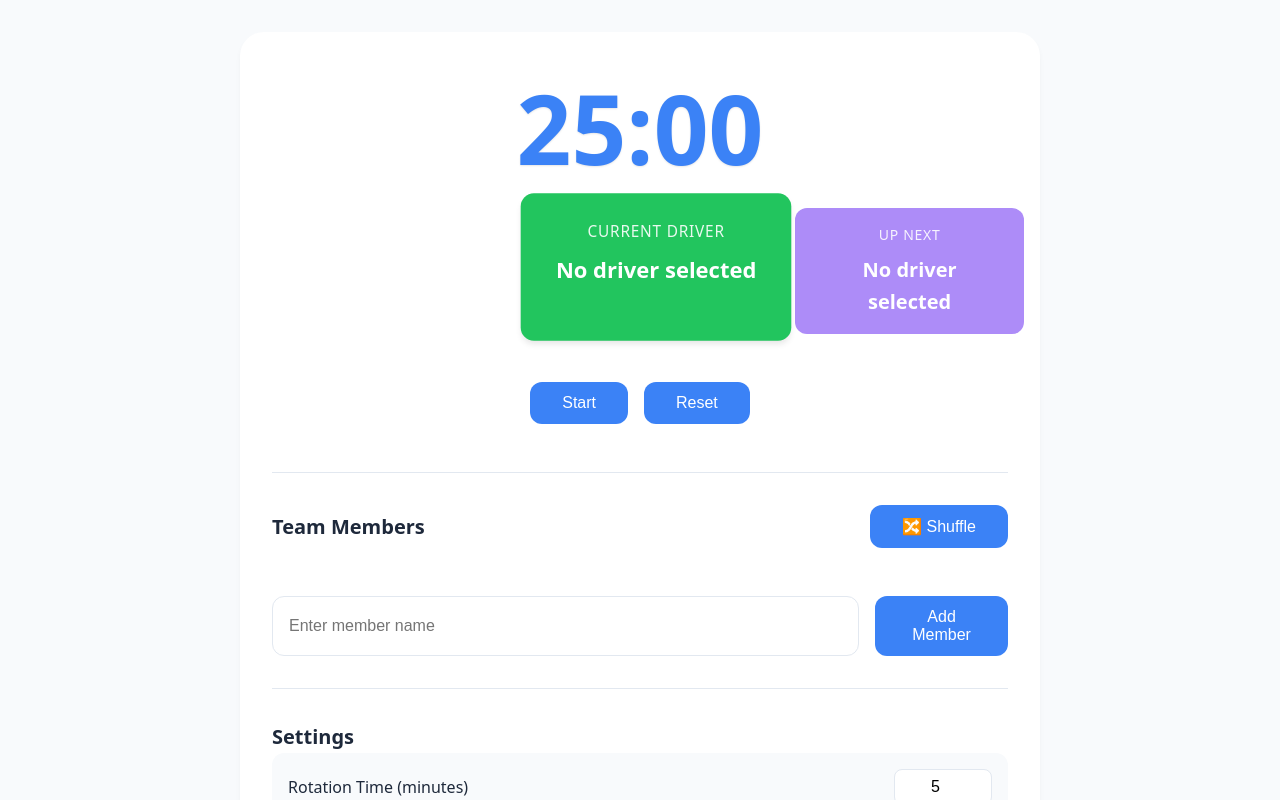
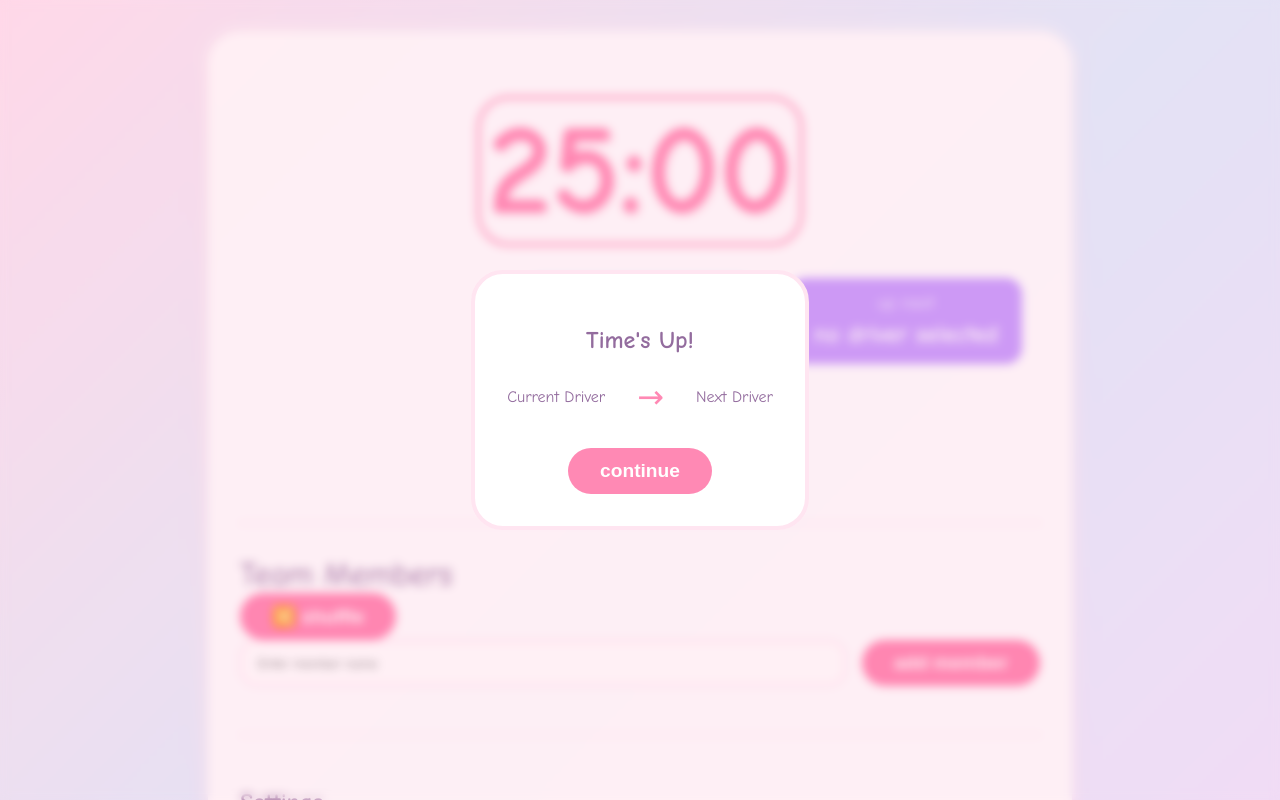
Before and after one commit to limklister/mob-timer, a plain HTML site: page index.html in a window 1280 px wide. Shown: the top 800 px of the page. Drawn offline with Linux system fonts and the light colour scheme.

Commit message:
feat: cuter style

```diff
--- a/styles.css
+++ b/styles.css
@@ -1,37 +1,57 @@
 :root {
-    --primary-color: #3b82f6;
-    --success-color: #22c55e;
-    --next-color: #8b5cf6;
-    --background-color: #f8fafc;
+    --primary-color: #FF89B4;  /* Softer Pink */
+    --success-color: #89E4FF;  /* Light Blue */
+    --next-color: #C89FFF;     /* Soft Purple */
+    --background-color: #F8F0FF; /* Very Light Purple */
     --surface-color: #ffffff;
-    --text-color: #1e293b;
-    --border-color: #e2e8f0;
-    --hover-color: #2563eb;
-    --transition-speed: 0.2s;
+    --text-color: #936C9E;     /* Muted Purple */
+    --border-color: #FFE5F1;   /* Light Pink */
+    --hover-color: #FF6B9F;    /* Brighter Pink */
+    --transition-speed: 0.3s;
 }
 
 body {
-    font-family: system-ui, -apple-system, "Segoe UI", Roboto, sans-serif;
-    max-width: 800px;
-    margin: 0 auto;
+    font-family: "Comic Sans MS", "Comic Sans", cursive;
+    background: linear-gradient(
+        135deg,
+        #FFE5F1 0%,
+        #E0F0FF 50%,
+        #F5E6FF 100%
+    );
+    min-height: 100vh;
+    margin: 0;
     padding: 2rem;
-    line-height: 1.6;
-    background-color: var(--background-color);
     color: var(--text-color);
 }
 
 .container {
-    background-color: var(--surface-color);
-    border-radius: 1.5rem;
+    background-color: rgba(255, 255, 255, 0.95);
+    border-radius: 2rem;
     padding: 3rem 2rem;
-    box-shadow: 0 4px 6px -1px rgb(0 0 0 / 0.05);
+    box-shadow:
+        0 10px 30px -10px rgba(255, 107, 159, 0.2),
+        0 0 20px rgba(255, 255, 255, 0.8);
+    position: relative;
+    overflow: hidden;
+    max-width: 800px;
+    margin: 0 auto;
 }
 
-h2 {
-    color: var(--text-color);
-    font-weight: 600;
-    font-size: 1.25rem;
-    margin: 0;
+#timer {
+    font-size: 8rem;
+    font-weight: bold;
+    color: var(--primary-color);
+    line-height: 1;
+    margin: 1rem 0 2rem;
+    text-shadow: 3px 3px 0px rgba(255, 107, 159, 0.2);
+    background: none;
+    -webkit-background-clip: unset;
+    -webkit-text-fill-color: unset;
+    position: relative;
+    padding: 0.5rem;
+    border: 3px solid var(--primary-color);
+    border-radius: 2rem;
+    display: inline-block;
 }
 
 .timer-section {
@@ -40,16 +60,8 @@ h2 {
     display: flex;
     flex-direction: column;
     align-items: center;
-}
-
-#timer {
-    font-size: 6rem;
-    font-weight: 700;
-    font-variant-numeric: tabular-nums;
-    color: var(--primary-color);
-    text-shadow: 0 1px 2px rgba(0, 0, 0, 0.1);
-    margin-bottom: 1.5rem;
-    line-height: 1;
+    justify-content: center;
+    width: 100%;
 }
 
 .driver-display {
@@ -59,178 +71,117 @@ h2 {
     width: 100%;
     max-width: 800px;
     margin: 0 auto 2rem;
-    padding: 0 1rem;
+    padding: 0;
+    justify-items: center;
 }
 
 .driver-card {
-    background-color: var(--success-color);
-    color: white;
+    border: none;
+    box-shadow: none;
+    transform-style: preserve-3d;
+    transition: all 0.4s cubic-bezier(0.175, 0.885, 0.32, 1.275);
     padding: 1rem 1.5rem;
-    border-radius: 0.75rem;
-    transition: all var(--transition-speed) ease-in-out;
+    border-radius: 1rem;
+    text-transform: lowercase;
 }
 
-.driver-card.hidden {
-    visibility: hidden;
+.driver-card .driver-label {
+    font-size: 1rem;
+    text-transform: lowercase;
+    letter-spacing: 0.05em;
+    margin-bottom: 0.5rem;
+    opacity: 1;
+    font-weight: 500;
+    color: white;
+}
+
+.driver-card .driver-name {
+    font-weight: 600;
+    font-size: 1.5rem;
+    color: white;
+    text-transform: lowercase;
+}
+
+.driver-card:hover {
+    transform: none;
+}
+
+.driver-card.current {
+    background: var(--success-color);
+    transform: none;
 }
 
 .driver-card.next {
-    background-color: var(--next-color);
-    opacity: 0.7;
-    font-size: 0.9em;
-    margin-top: 0.5rem;
-    justify-self: flex-start;
+    background: var(--next-color);
+    opacity: 1;
 }
 
-.driver-card.current {
-    grid-column: 2;
-    transform: scale(1.1);
-    box-shadow: 0 4px 6px -1px rgb(0 0 0 / 0.1);
-    padding: 1.5rem 2rem;
-    z-index: 1;
+.team-section {
+    margin-top: 3rem;
+    padding-top: 2rem;
+    border-top: 2px dashed var(--border-color);
 }
 
-.driver-label {
-    font-size: 0.875rem;
-    text-transform: uppercase;
-    letter-spacing: 0.05em;
-    margin-bottom: 0.5rem;
-    opacity: 0.9;
-    font-weight: 500;
+.team-header h2 {
+    font-size: 2rem;
+    color: var(--text-color);
+    margin: 0;
+    font-weight: normal;
 }
 
-.driver-name {
-    font-weight: 600;
-    font-size: 1.25rem;
+button {
+    background: var(--primary-color);
+    border-radius: 2rem;
+    padding: 0.75rem 2rem;
+    color: white;
+    font-weight: bold;
+    box-shadow: none;
+    border: none;
+    transform-style: preserve-3d;
+    transition: all 0.3s ease;
+    cursor: pointer;
+    text-transform: lowercase;
+    font-size: 1.2rem;
 }
 
-/* Modal styles */
-.modal {
-    display: none;
-    position: fixed;
-    top: 0;
-    left: 0;
-    width: 100%;
-    height: 100%;
-    background-color: rgba(0, 0, 0, 0.5);
-    z-index: 100;
-    align-items: center;
-    justify-content: center;
+button:hover {
+    transform: translateY(-2px);
+    box-shadow: 0 4px 0 var(--hover-color);
 }
 
-.modal-content {
-    background-color: var(--surface-color);
-    padding: 2rem;
-    border-radius: 1rem;
-    max-width: 500px;
-    width: 90%;
-    text-align: center;
-    box-shadow: 0 10px 15px -3px rgb(0 0 0 / 0.1);
+button:active {
+    transform: translateY(0);
+    box-shadow: none;
 }
 
-.modal-content h2 {
-    font-size: 1.5rem;
-    margin-bottom: 1.5rem;
-    color: var(--text-color);
-}
-
-.driver-switch-info {
-    display: flex;
-    align-items: center;
-    justify-content: center;
-    gap: 1.5rem;
-    margin-bottom: 2rem;
-}
-
-.switch-driver {
-    padding: 1rem 1.5rem;
-    border-radius: 0.75rem;
-    min-width: 150px;
-}
-
-.switch-driver.current {
-    background-color: var(--success-color);
-    color: white;
-}
-
-.switch-driver.next {
-    background-color: var(--next-color);
-    color: white;
-}
-
-.switch-arrow {
-    font-size: 2.5rem;
-    color: var(--text-color);
-    opacity: 0.5;
-}
-
-#continueBtn {
-    background-color: var(--primary-color);
-    color: white;
-    padding: 1rem 2rem;
-    border-radius: 0.75rem;
-    border: none;
-    font-size: 1rem;
-    font-weight: 500;
-    cursor: pointer;
-    transition: all var(--transition-speed) ease-in-out;
-}
-
-#continueBtn:hover {
-    background-color: var(--hover-color);
-    transform: translateY(-1px);
-}
-
-.switch-driver .driver-name {
-    margin-top: 0.5rem;
+.remove-member {
+    background: #ff8aa4;
+    padding: 0.5rem 1rem;
+    font-size: 0.875rem;
 }
 
 .timer-controls {
     display: flex;
+    gap: 1rem;
     justify-content: center;
-    gap: 1rem;
-    margin-top: 1rem;
+    margin-top: 2rem;
 }
 
-.team-header {
+.settings-section {
+    margin-top: 3rem;
+    padding-top: 2rem;
+    border-top: 2px dashed var(--border-color);
+}
+
+.setting {
+    background: linear-gradient(to right, var(--background-color), white);
+    border-radius: 1rem;
+    border: 2px solid var(--border-color);
+    padding: 1rem 1.5rem;
+    margin-bottom: 1rem;
     display: flex;
     justify-content: space-between;
     align-items: center;
-    margin-bottom: 1.5rem;
-}
-
-button {
-    padding: 0.75rem 2rem;
-    background-color: var(--primary-color);
-    color: white;
-    border: none;
-    border-radius: 0.75rem;
-    cursor: pointer;
-    font-weight: 500;
-    font-size: 1rem;
-    transition: all var(--transition-speed) ease-in-out;
-    display: inline-flex;
-    align-items: center;
-    gap: 0.5rem;
-}
-
-button:hover {
-    background-color: var(--hover-color);
-    transform: translateY(-1px);
-}
-
-button:active {
-    transform: translateY(0);
-}
-
-.setting {
-    display: flex;
-    justify-content: space-between;
-    align-items: center;
-    margin-bottom: 1rem;
-    padding: 1rem;
-    background-color: var(--background-color);
-    border-radius: 0.75rem;
 }
 
 .setting label {
@@ -238,62 +189,111 @@ button:active {
     color: var(--text-color);
 }
 
-.setting input[type="number"] {
-    width: 80px;
-    padding: 0.5rem;
-    border: 1px solid var(--border-color);
-    border-radius: 0.5rem;
-    font-size: 1rem;
+input[type="text"],
+input[type="number"] {
+    border: 2px solid var(--border-color);
+    border-radius: 1rem;
+    padding: 0.75rem 1rem;
+    font-family: inherit;
+    transition: all 0.3s ease;
+    background: white;
+    color: var(--text-color);
+}
+
+input[type="text"]:focus,
+input[type="number"]:focus {
+    border-color: var(--primary-color);
+    box-shadow: 0 0 0 3px rgba(255, 107, 159, 0.2);
+    outline: none;
+}
+
+.add-member {
+    display: flex;
+    gap: 1rem;
+    margin-bottom: 2rem;
+}
+
+.add-member input[type="text"] {
+    flex-grow: 1;
+}
+
+/* Modal Styling */
+.modal {
+    position: fixed;
+    top: 50%;
+    left: 50%;
+    transform: translate(-50%, -50%);
+    display: flex;
+    align-items: center;
+    justify-content: center;
+    background-color: rgba(255, 107, 159, 0.1);
+    backdrop-filter: blur(5px);
+    z-index: 1000;
+    width: 100%;
+    height: 100%;
+}
+
+.modal-content {
+    background: white;
+    border-radius: 2rem;
+    box-shadow: none;
+    border: 4px solid var(--border-color);
+    animation: modalPop 0.4s cubic-bezier(0.175, 0.885, 0.32, 1.275);
+    padding: 2rem;
+    position: relative;
     text-align: center;
 }
 
-#teamList {
+.modal-content h2 {
+    color: var(--text-color);
+    font-size: 1.5rem;
     margin-bottom: 1.5rem;
+}
+
+.driver-switch-info {
     display: flex;
-    flex-direction: column;
-    gap: 0.5rem;
+    align-items: center;
+    justify-content: center;
+    gap: 2rem;
+    margin-bottom: 2rem;
+}
+
+.switch-arrow {
+    color: var(--primary-color);
+    text-shadow: none;
+    font-size: 2rem;
+}
+
+@keyframes modalPop {
+    0% { transform: scale(0.8); opacity: 0; }
+    100% { transform: scale(1); opacity: 1; }
 }
 
 .team-member {
+    background: white;
+    border: 2px solid var(--border-color);
+    border-radius: 1rem;
+    padding: 1rem 1.5rem;
+    margin-bottom: 0.5rem;
     display: flex;
     justify-content: space-between;
     align-items: center;
-    background-color: var(--background-color);
-    padding: 1rem 1.5rem;
-    border-radius: 0.75rem;
-    cursor: move;
-    transition: all var(--transition-speed) ease-in-out;
-    border: 2px solid transparent;
+    transition: all 0.3s ease;
 }
 
 .team-member:hover {
     border-color: var(--primary-color);
-}
-
-.team-member.dragging {
-    opacity: 0.5;
-    border-style: dashed;
+    transform: translateX(5px);
 }
 
 .team-member.current {
-    background-color: #f0fdf4;
+    background: #f0fdf4;
     border-color: var(--success-color);
 }
 
 .team-member.next {
-    background-color: #f5f3ff;
+    background: #f5f3ff;
     border-color: var(--next-color);
-    opacity: 0.9;
-}
-
-.remove-member {
-    background-color: #ef4444;
-    padding: 0.5rem 1rem;
-    font-size: 0.875rem;
-}
-
-.remove-member:hover {
-    background-color: #dc2626;
 }
 
 .team-member-radio {
@@ -302,44 +302,12 @@ button:active {
     gap: 1rem;
 }
 
-.team-member-radio input[type="radio"] {
-    width: 1.25rem;
-    height: 1.25rem;
-    margin: 0;
-    cursor: pointer;
+.member-name {
+    font-weight: 500;
+    text-transform: lowercase;
 }
 
-.member-name {
-    font-weight: 500;
-}
-
-.add-member {
-    display: flex;
-    gap: 1rem;
-    margin-bottom: 2rem;
-}
-
-input[type="text"] {
-    padding: 0.75rem 1rem;
-    border: 1px solid var(--border-color);
-    border-radius: 0.75rem;
-    font-size: 1rem;
-    width: 100%;
-    transition: all var(--transition-speed) ease-in-out;
-}
-
-input[type="text"]:focus {
-    outline: none;
-    border-color: var(--primary-color);
-    box-shadow: 0 0 0 3px rgba(59, 130, 246, 0.1);
-}
-
-.team-section, .settings-section {
-    border-top: 1px solid var(--border-color);
-    padding-top: 2rem;
-    margin-top: 2rem;
-}
-
+/* Mobile Responsive */
 @media (max-width: 640px) {
     body {
         padding: 1rem;
@@ -355,42 +323,19 @@ input[type="text"]:focus {
 
     .driver-display {
         grid-template-columns: 1fr;
-        padding: 0;
     }
 
-    .driver-card.hidden {
-        display: none;
-    }
-
-    .driver-card.current {
-        grid-column: 1;
-        order: -1;
+    .team-header,
+    .add-member,
+    .timer-controls {
+        flex-direction: column;
+        gap: 1rem;
     }
 
     .setting {
         flex-direction: column;
         gap: 0.5rem;
-        align-items: flex-start;
-    }
-
-    .add-member {
-        flex-direction: column;
-    }
-
-    .team-header {
-        flex-direction: column;
-        gap: 1rem;
-        align-items: stretch;
-    }
-
-    .timer-controls {
-        flex-direction: column;
-        gap: 0.5rem;
-    }
-
-    button {
-        width: 100%;
-        justify-content: center;
+        text-align: center;
     }
 
     .driver-switch-info {
@@ -400,4 +345,8 @@ input[type="text"]:focus {
     .switch-arrow {
         transform: rotate(90deg);
     }
+
+    button {
+        width: 100%;
+    }
 }
```
